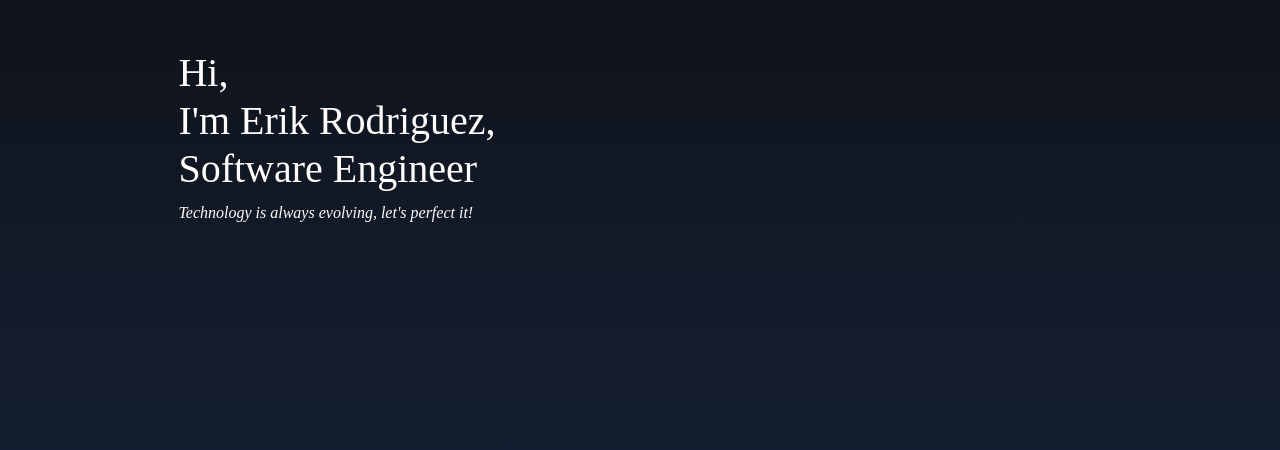
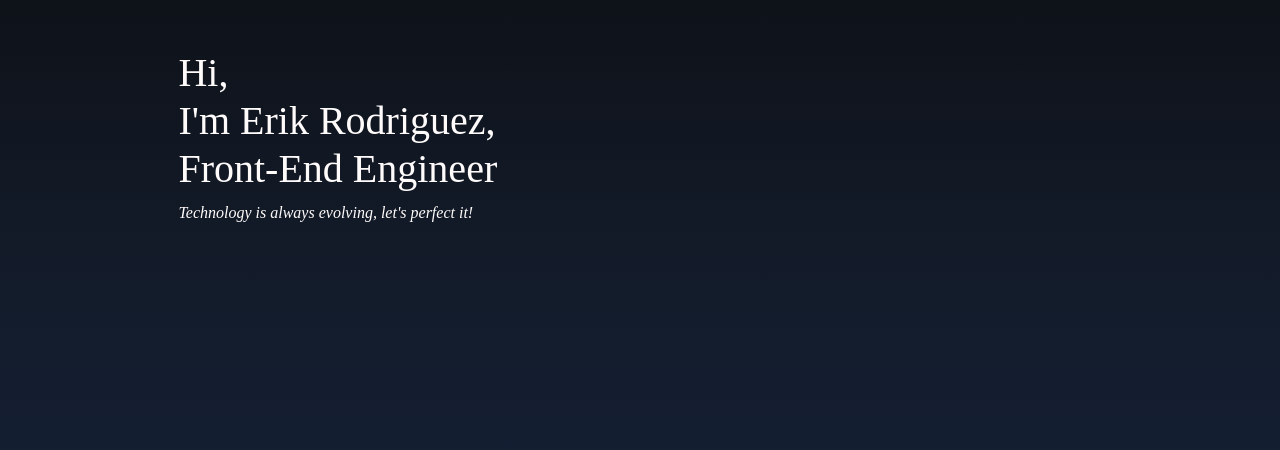
Before and after one commit to Erodri6z/Portfolio-2.0, a React (Create React App) app: page / in a window 1280 px wide. Shown: the part 118-568 px from the top of the page. Built offline with nearby package versions, Linux system fonts and the light colour scheme; a web font is replaced by a local one.

Commit message:
add a function that will change the title in landing

```diff
--- a/src/component/Landing/Landing.jsx
+++ b/src/component/Landing/Landing.jsx
@@ -2,10 +2,21 @@ import '../../styles/landing.scss'
 
 const Landing = () => {
 
+
+  const titles = ["Software Engineer", "Front-End Engineer", "Back-end Engineer", "Full-Stack Developer", "Web Developer"]
+
+
+  const chooseATitle = () => {
+    let x = Math.floor((Math.random() * 4) + 1)
+    return x
+  }
+
+  const titleChosen = titles[chooseATitle()]
+
   return(
     <div className="landing-page">
-      <div >
-        <h1 id='landing-title'>Hi,<br /> I'm Erik Rodriguez,<br /> Software Engineer</h1>
+      <div>
+        <h1 id='landing-title'>Hi,<br /> I'm Erik Rodriguez,<br /> {titleChosen}</h1>
         <p id='landing-text'>Technology is always evolving, let's perfect it!</p>
       </div>
     </div>
```
